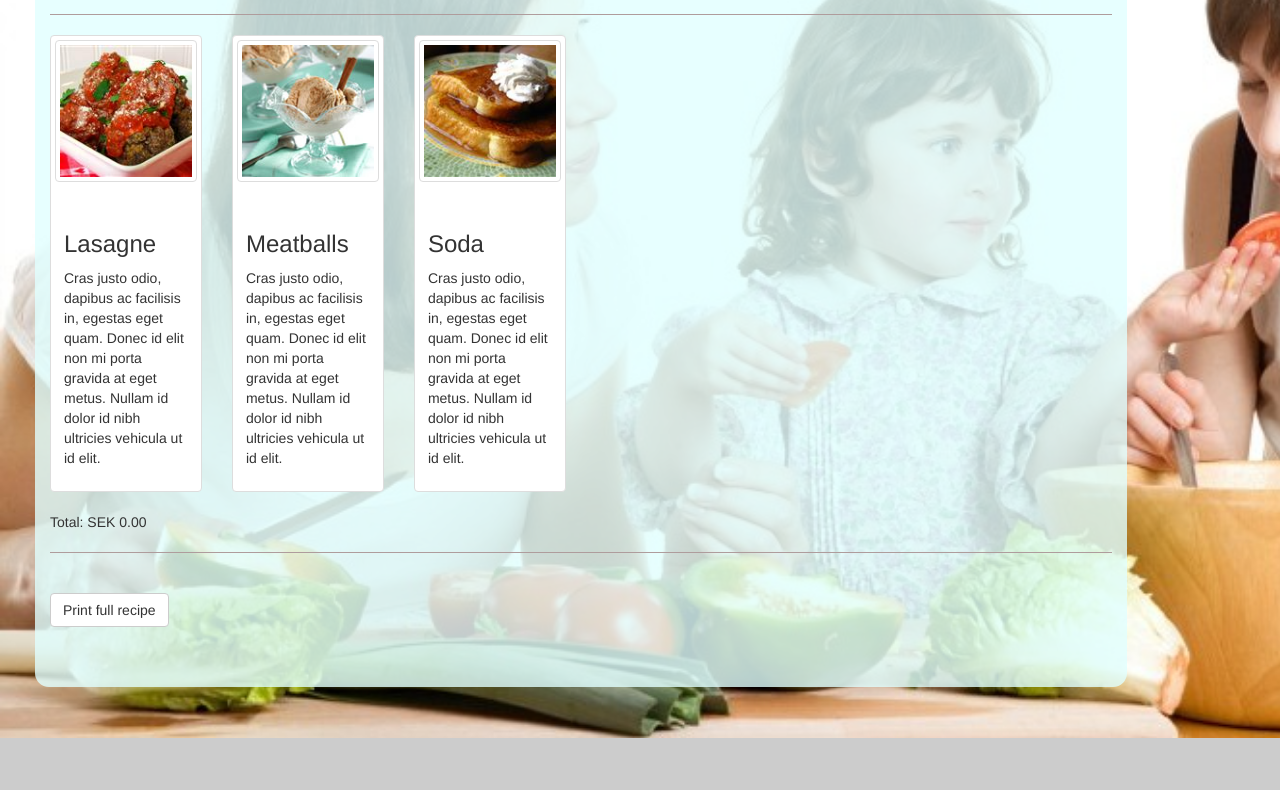
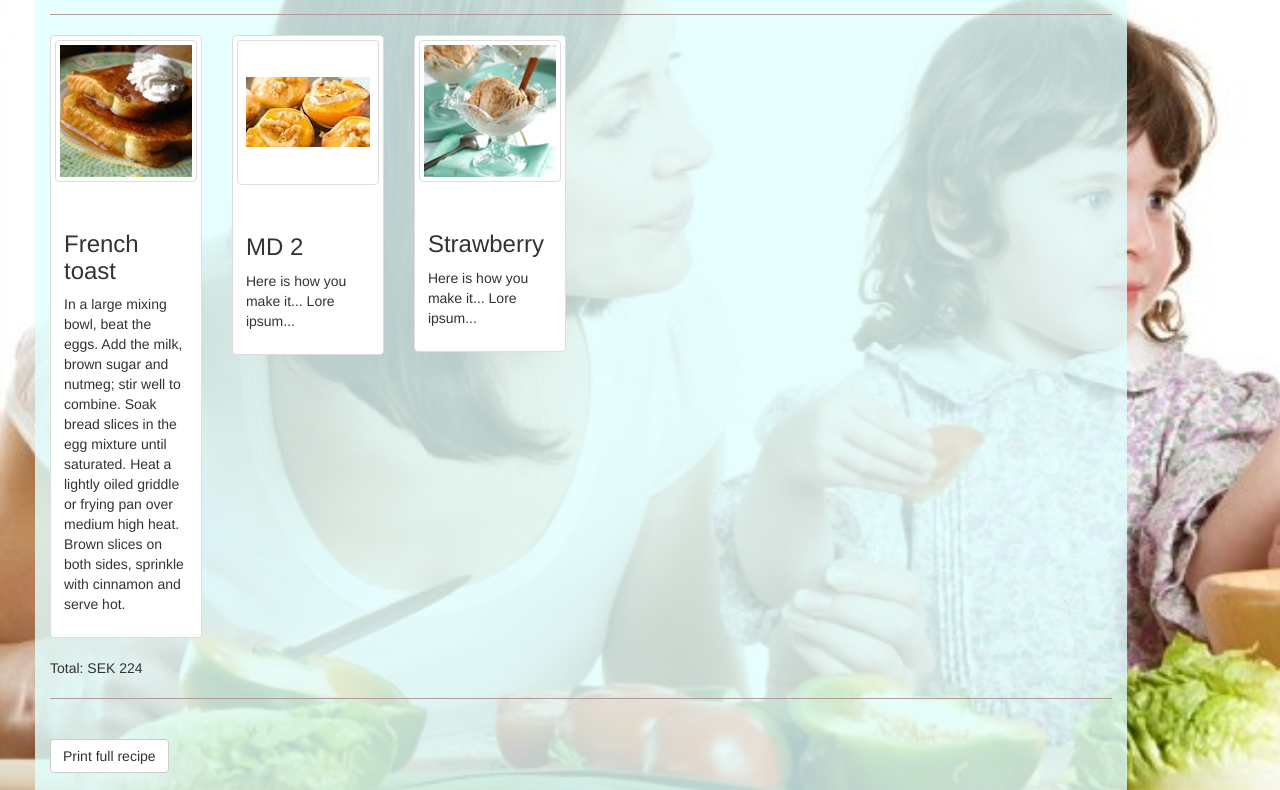
Before and after one commit to Juhok/dinner_planner, a plain HTML site: page overview.html in a window 1280 px wide. Shown: the part 197-987 px from the top of the page. Before the commit the page ends 935 px from the top, so only its background shows below. Drawn offline with nearby package versions, Linux system fonts and the light colour scheme.

Commit message:
sideView

```diff
--- a/js/model/dinnerModel.js
+++ b/js/model/dinnerModel.js
@@ -4,7 +4,7 @@ var DinnerModel = function () {
     //TODO Lab 2 implement the data structure that will hold number of guest
     // and selected dinner options for dinner menu
 
-    var guests = 1;
+    var guests = 10;
     var menu = [{ 'type': 'starter', 'id': 0 }, { 'type': 'main dish', 'id': 0 }, { 'type': 'dessert', 'id': 0 }]; // Menu array with dish objects
 
 
@@ -34,7 +34,7 @@ var DinnerModel = function () {
 
     //Returns all the dishes on the menu.
     this.getFullMenu = function () {
-        return $(menu['id']).toString();
+        return $(menu);
 
     }
 
--- a/js/view/overviewView.js
+++ b/js/view/overviewView.js
@@ -4,6 +4,42 @@ var OverviewView = function (container, model) {
 	// Get all the relevant elements of the view (ones that show data
   	// and/or ones that responed to interaction)
 
+    this.numberOfGuests = container.find("#numberOfGuests");
+    this.menu = container.find("#menu");
+    this.totalPrice = container.find("#totalPrice");
+
+    model.setNumberOfGuests(4);
+
+    model.addDishToMenu(1);
+    model.addDishToMenu(101);
+    model.addDishToMenu(202);
+
+    var htmlMenu = "";
+    var jsMenu = model.getFullMenu();
+
+    for (var i = 0; i < jsMenu.length; i++){
+
+        htmlMenu += "<div class='col-lg-2 col-sm-6 col-md-4'>"
+        + "<div class='thumbnail'>"
+        + "<a href='#' class='thumbnail'>"
+        + "<img src=" + "images/" + model.getDish(jsMenu[i].id).image + " alt='Mountain View'>"
+        + "</a>"
+        + "<div class='caption'>"
+        + "<h3>" +model.getDish(jsMenu[i].id).name+ "</h3>"
+        + "<p>" +model.getDish(jsMenu[i].id).description+ "</p>"
+        + "</div>"
+        + "</div>"
+        + "</div>";
+        console.log("Hello");
+    }
+
+
+
+
+    this.numberOfGuests.html(model.getNumberOfGuests);
+    this.menu.html(htmlMenu);
+    this.totalPrice.html(model.getTotalMenuPrice());
+
     // View 5/6
     // Implement in Screen for overview
 
--- a/js/view/selectView.js
+++ b/js/view/selectView.js
@@ -7,7 +7,7 @@ var SelectView = function (container, model) {
     this.dishItem = container.find("#dishItem");
     var htmlDishes;
 
-    var dishes = model.getAllDishesHello();
+    var dishes = model.getAllDishes('main dish');
 
 
     for (i = 0; i < dishes.length; i++) {
--- a/js/view/sideView.js
+++ b/js/view/sideView.js
@@ -2,17 +2,26 @@
 var SideView = function (container, model) {
 
 
-    this.dishCost = container.find("#dishCost");
-    this.totalCost = container.find("#totalCost");
-
-    model.setNumberOfGuests(4);
+    model.setNumberOfGuests(10);
 
     model.addDishToMenu(101);
     model.addDishToMenu(1);
-    model.addDishToMenu(2);
+    model.addDishToMenu(202);
 
-    this.dishCost.html(model.getDishCost(101));
+    this.totalCost = container.find("#totalCost");
+    this.dishCell = container.find("#dishCell");
+
+    var htmlMenu = "";
+    var jsMenu = model.getFullMenu();
+
+    // Get the name and cost of selected menu dishes
+    for (var i = 0; i < jsMenu.length; i++) {
+        htmlMenu += "<tr>" + "<td>" + model.getDish(jsMenu[i].id).name + "</td>"
+        + "<td>" + model.getDishCost(jsMenu[i].id) + "</td>" + "</tr>";
+    }
+
     this.totalCost.html(model.getTotalMenuPrice());
+    this.dishCell.html(htmlMenu);
 
 
     // View 2/6
--- a/overview.html
+++ b/overview.html
@@ -22,71 +22,27 @@
         <div class="col-md-10 smvertcont">
 
 
-
-
-
-
+            <div id="overviewView">
 
                 <ul class="list-inline">
-    <li><h2>My Dinner: 4 People</h2></li>
+                    <li><h2>My Dinner: <span id="numberOfGuests"></span> People</h2></li>
                     <li>
                         <div>
-                  <button id = "backToSelectDish" input class="btn btn-default" onclick="window.location='select.html';">
-                  <span class="glyphicon glyphicon-backward" aria-hidden="true"></span> go back and Edit Dinner </button>
+                            <button id="backToSelectDish" input class="btn btn-default" onclick="window.location='select.html';">
+                                <span class="glyphicon glyphicon-backward" aria-hidden="true"></span> go back and Edit Dinner
+                            </button>
                         </div>
                     </li>
                 </ul>
 
 
+                <hr>
 
+                <div class="row" id="menu"> </div>
+
+                <p>Total: SEK <span id="totalPrice"></span></p>
 
                 <hr>
-
- <div class="row">
-  <div class="col-lg-2 col-sm-6 col-md-4">
-    <div class="thumbnail">
-      <a href="#" class="thumbnail">
-        <img src="images/meatballs.jpg" alt="Mountain View">
-      </a>
-      <div class="caption">
-        <h3>Lasagne</h3>
-        <p>Cras justo odio, dapibus ac facilisis in, egestas eget quam. Donec id elit non mi porta gravida at eget metus. Nullam id dolor id nibh ultricies vehicula ut id elit.</p>
-      </div>
-    </div>
-  </div>
-
-  <div class="col-lg-2 col-sm-6 col-md-4">
-    <div class="thumbnail">
-      <a href="#" class="thumbnail">
-        <img src="images/icecream.jpg" alt="Mountain View">
-      </a>
-      <div class="caption">
-        <h3>Meatballs</h3>
-        <p>Cras justo odio, dapibus ac facilisis in, egestas eget quam. Donec id elit non mi porta gravida at eget metus. Nullam id dolor id nibh ultricies vehicula ut id elit.</p>
-      </div>
-    </div>
-  </div>
-  <div class="col-lg-2 col-sm-6 col-md-4">
-    <div class="thumbnail">
-      <a href="#" class="thumbnail">
-        <img src="images/toast.jpg" alt="Mountain View">
-      </a>
-      <div class="caption">
-        <h3>Soda</h3>
-        <p>Cras justo odio, dapibus ac facilisis in, egestas eget quam. Donec id elit non mi porta gravida at eget metus. Nullam id dolor id nibh ultricies vehicula ut id elit.</p>
-      </div>
-    </div>
-  </div>
-</div>
-
-<p>Total: SEK 0.00</p>
-
-<hr>
-
-
-
-
-
 
 
 
@@ -103,6 +59,7 @@
         <div class="col-md-6">
 
         </div>
+    </div>
 
   <!-- jQuery -->
   <script src="https://code.jquery.com/jquery.js"></script>
@@ -112,7 +69,11 @@
   <!-- The application JavaScript code -->
     <script src="js/app.js"></script>
     <script src="js/model/dinnerModel.js"></script>
+    <script src="js/view/sideView.js"></script>
+    <script src="js/view/selectView.js"></script>
     <script src="js/view/exampleView.js"></script>
-  <script src="js/view/exampleViewController.js"></script>
+    <script src="js/view/overviewView.js"></script>
+    <script src="js/view/instructionsView.js"></script>
+    <script src="js/view/detailsView.js"></script>
 </body>
 </html>
```
Also changed, not shown: select.html (+0 -9 lines). Lines whose indentation alone changed are shown as unchanged.
